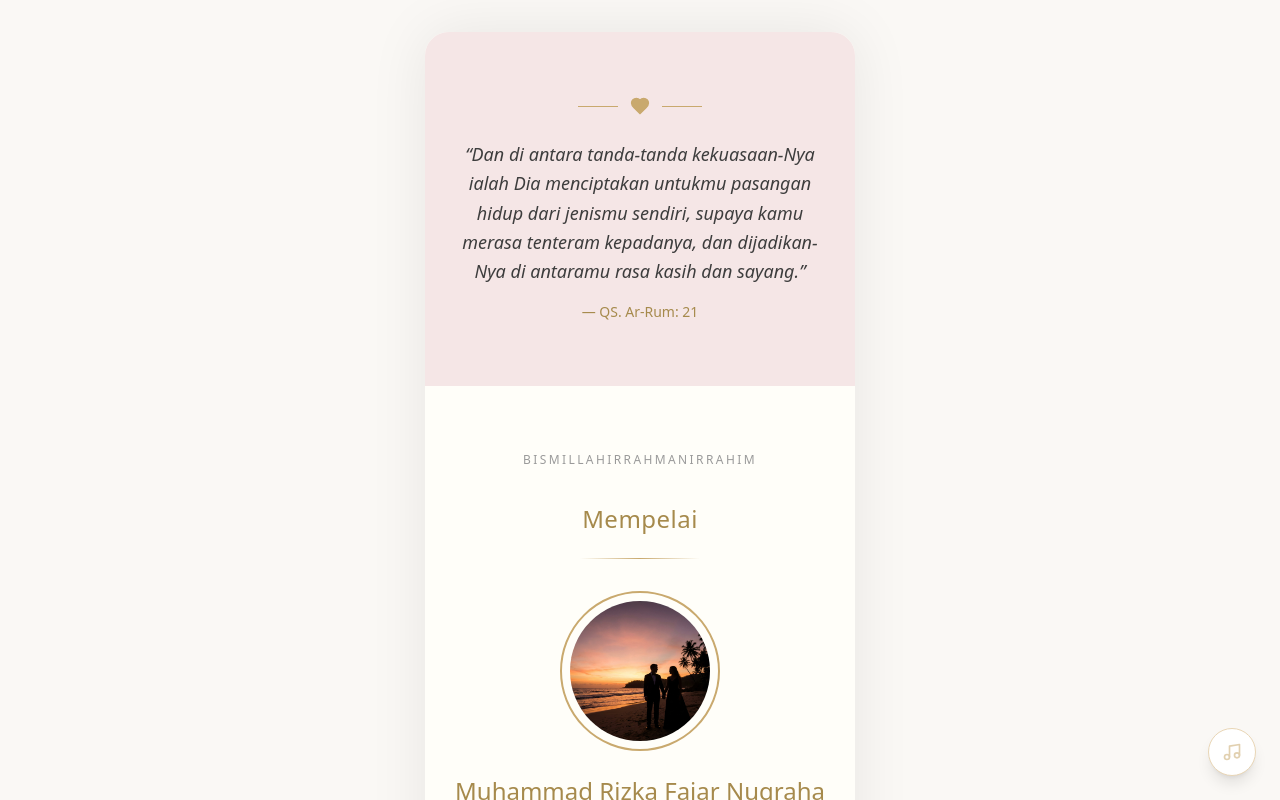
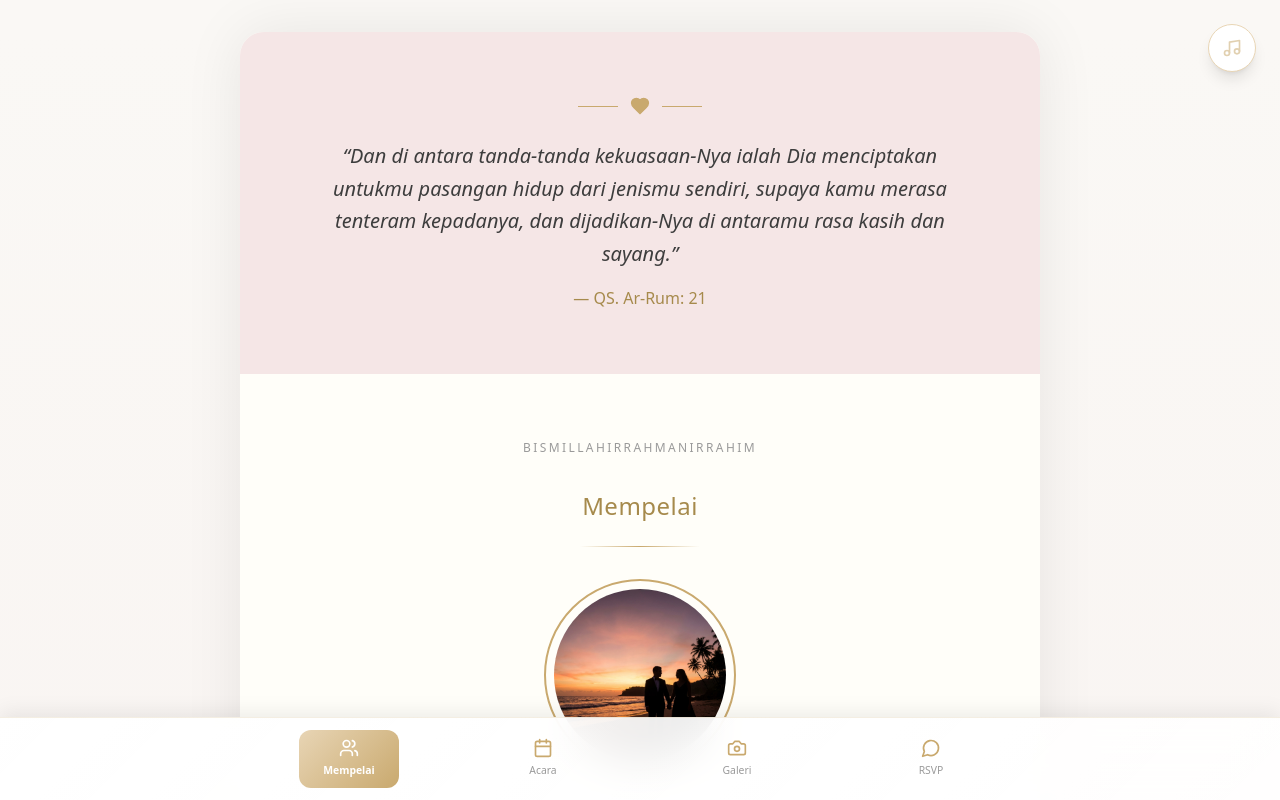
Before and after one commit to nunutech40/nikahin-app, a Next.js app: page /1 in a window 1280 px wide. Both pictures are taken after a click on the button "BUKA UNDANGAN". Shown: the top 800 px of the page. Built offline with nearby package versions, Linux system fonts and the light colour scheme; a web font is replaced by a local one.

Commit message:
refactor design undangan

```diff
--- a/src/app/[slug]/page.tsx
+++ b/src/app/[slug]/page.tsx
@@ -1,6 +1,6 @@
 "use client";
 
-import { useState } from "react";
+import { useState, useRef, useEffect } from "react";
 import Image from "next/image";
 import { motion, AnimatePresence } from "framer-motion";
 import {
@@ -15,6 +15,9 @@ import {
     Gift,
     Copy,
     Check,
+    Users,
+    Camera,
+    MessageCircle,
 } from "lucide-react";
 
 // =====================================================
@@ -81,9 +84,12 @@ function HeroSection({ onOpen }: { onOpen: () => void }) {
             initial={{ opacity: 0 }}
             animate={{ opacity: 1 }}
             className="relative min-h-screen flex flex-col items-center justify-center overflow-hidden"
+            style={{
+                background: "linear-gradient(to bottom, #faf8f5, #fffef9)",
+            }}
         >
-            {/* Background */}
-            <div className="absolute inset-0 z-0">
+            {/* Background Pattern */}
+            <div className="absolute inset-0 z-0 opacity-20">
                 <Image
                     src="/images/hero-bg.png"
                     alt="Wedding Background"
@@ -91,7 +97,6 @@ function HeroSection({ onOpen }: { onOpen: () => void }) {
                     className="object-cover"
                     priority
                 />
-                <div className="absolute inset-0 bg-gradient-to-b from-white/30 via-transparent to-white/50" />
             </div>
 
             {/* Content */}
@@ -109,7 +114,7 @@ function HeroSection({ onOpen }: { onOpen: () => void }) {
                     initial={{ opacity: 0, y: 30 }}
                     animate={{ opacity: 1, y: 0 }}
                     transition={{ delay: 0.5 }}
-                    className="font-serif text-5xl md:text-6xl text-[var(--color-primary-dark)] mb-2"
+                    className="font-serif text-5xl md:text-6xl lg:text-7xl text-[var(--color-primary-dark)] mb-2"
                 >
                     {MOCK_DATA.groom.name}
                 </motion.h1>
@@ -118,7 +123,7 @@ function HeroSection({ onOpen }: { onOpen: () => void }) {
                     initial={{ opacity: 0, scale: 0 }}
                     animate={{ opacity: 1, scale: 1 }}
                     transition={{ delay: 0.7 }}
-                    className="text-3xl text-[var(--color-primary)] my-3"
+                    className="text-3xl md:text-4xl text-[var(--color-primary)] my-3"
                 >
                     &
                 </motion.div>
@@ -127,7 +132,7 @@ function HeroSection({ onOpen }: { onOpen: () => void }) {
                     initial={{ opacity: 0, y: 30 }}
                     animate={{ opacity: 1, y: 0 }}
                     transition={{ delay: 0.9 }}
-                    className="font-serif text-5xl md:text-6xl text-[var(--color-primary-dark)] mb-8"
+                    className="font-serif text-5xl md:text-6xl lg:text-7xl text-[var(--color-primary-dark)] mb-8"
                 >
                     {MOCK_DATA.bride.name}
                 </motion.h1>
@@ -136,7 +141,7 @@ function HeroSection({ onOpen }: { onOpen: () => void }) {
                     initial={{ opacity: 0 }}
                     animate={{ opacity: 1 }}
                     transition={{ delay: 1.1 }}
-                    className="text-sm text-[var(--color-text-light)] mb-12"
+                    className="text-sm md:text-base text-[var(--color-text-light)] mb-12"
                 >
                     {MOCK_DATA.events[0].date}
                 </motion.p>
@@ -167,15 +172,15 @@ function QuoteSection() {
                 whileInView={{ opacity: 1, y: 0 }}
                 viewport={{ once: true }}
                 transition={{ duration: 0.6 }}
-                className="text-center max-w-sm mx-auto"
+                className="text-center max-w-2xl mx-auto"
             >
                 <div className="ornament-dot text-[var(--color-primary)]">
                     <Heart className="w-5 h-5 fill-current" />
                 </div>
-                <p className="font-serif text-lg italic text-[var(--color-text)] leading-relaxed mt-6 mb-4">
+                <p className="font-serif text-lg md:text-xl italic text-[var(--color-text)] leading-relaxed mt-6 mb-4">
                     &ldquo;{MOCK_DATA.quotes.verse}&rdquo;
                 </p>
-                <p className="text-sm text-[var(--color-primary-dark)] font-medium">
+                <p className="text-sm md:text-base text-[var(--color-primary-dark)] font-medium">
                     — {MOCK_DATA.quotes.source}
                 </p>
             </motion.div>
@@ -186,7 +191,7 @@ function QuoteSection() {
 // Couple Profile Section
 function CoupleSection() {
     return (
-        <section className="section">
+        <section id="couple" className="section scroll-mt-20">
             <motion.div
                 initial={{ opacity: 0 }}
                 whileInView={{ opacity: 1 }}
@@ -197,7 +202,7 @@ function CoupleSection() {
                 <div className="ornament" />
             </motion.div>
 
-            <div className="space-y-12 mt-8">
+            <div className="space-y-12 mt-8 max-w-xl mx-auto">
                 {/* Groom */}
                 <motion.div
                     initial={{ opacity: 0, x: -30 }}
@@ -206,7 +211,7 @@ function CoupleSection() {
                     transition={{ duration: 0.6 }}
                     className="text-center"
                 >
-                    <div className="relative w-40 h-40 mx-auto mb-6">
+                    <div className="relative w-40 h-40 md:w-48 md:h-48 mx-auto mb-6">
                         <div className="absolute inset-0 rounded-full border-2 border-[var(--color-primary)] p-2">
                             <div className="relative w-full h-full rounded-full overflow-hidden">
                                 <Image
@@ -218,13 +223,13 @@ function CoupleSection() {
                             </div>
                         </div>
                     </div>
-                    <h3 className="font-serif text-2xl text-[var(--color-primary-dark)] mb-2">
+                    <h3 className="font-serif text-2xl md:text-3xl text-[var(--color-primary-dark)] mb-2">
                         {MOCK_DATA.groom.fullName}
                     </h3>
-                    <p className="text-sm text-[var(--color-text-light)]">
+                    <p className="text-sm md:text-base text-[var(--color-text-light)]">
                         Putra dari
                     </p>
-                    <p className="text-sm text-[var(--color-text)]">
+                    <p className="text-sm md:text-base text-[var(--color-text)]">
                         {MOCK_DATA.groom.parentName}
                     </p>
                 </motion.div>
@@ -249,7 +254,7 @@ function CoupleSection() {
                     transition={{ duration: 0.6 }}
                     className="text-center"
                 >
-                    <div className="relative w-40 h-40 mx-auto mb-6">
+                    <div className="relative w-40 h-40 md:w-48 md:h-48 mx-auto mb-6">
                         <div className="absolute inset-0 rounded-full border-2 border-[var(--color-primary)] p-2">
                             <div className="relative w-full h-full rounded-full overflow-hidden">
                                 <Image
@@ -261,13 +266,13 @@ function CoupleSection() {
                             </div>
                         </div>
                     </div>
-                    <h3 className="font-serif text-2xl text-[var(--color-primary-dark)] mb-2">
+                    <h3 className="font-serif text-2xl md:text-3xl text-[var(--color-primary-dark)] mb-2">
                         {MOCK_DATA.bride.fullName}
                     </h3>
-                    <p className="text-sm text-[var(--color-text-light)]">
+                    <p className="text-sm md:text-base text-[var(--color-text-light)]">
                         Putri dari
                     </p>
-                    <p className="text-sm text-[var(--color-text)]">
+                    <p className="text-sm md:text-base text-[var(--color-text)]">
                         {MOCK_DATA.bride.parentName}
                     </p>
                 </motion.div>
@@ -279,7 +284,7 @@ function CoupleSection() {
 // Event Details Section
 function EventSection() {
     return (
-        <section className="section bg-gradient-to-b from-white to-[var(--color-cream)]">
+        <section id="event" className="section bg-gradient-to-b from-white to-[var(--color-cream)] scroll-mt-20">
             <motion.div
                 initial={{ opacity: 0 }}
                 whileInView={{ opacity: 1 }}
@@ -290,7 +295,7 @@ function EventSection() {
                 <div className="ornament" />
             </motion.div>
 
-            <div className="space-y-6 mt-8">
+            <div className="space-y-6 mt-8 max-w-xl mx-auto">
                 {MOCK_DATA.events.map((event, index) => (
                     <motion.div
                         key={index}
@@ -300,24 +305,24 @@ function EventSection() {
                         transition={{ delay: index * 0.2 }}
                         className="glass rounded-2xl p-6 shadow-lg"
                     >
-                        <h3 className="font-serif text-xl text-[var(--color-primary-dark)] text-center mb-4">
+                        <h3 className="font-serif text-xl md:text-2xl text-[var(--color-primary-dark)] text-center mb-4">
                             {event.name}
                         </h3>
 
                         <div className="space-y-3">
                             <div className="flex items-center gap-3 text-[var(--color-text)]">
                                 <Calendar className="w-5 h-5 text-[var(--color-primary)]" />
-                                <span className="text-sm">{event.date}</span>
+                                <span className="text-sm md:text-base">{event.date}</span>
                             </div>
                             <div className="flex items-center gap-3 text-[var(--color-text)]">
                                 <Clock className="w-5 h-5 text-[var(--color-primary)]" />
-                                <span className="text-sm">{event.time}</span>
+                                <span className="text-sm md:text-base">{event.time}</span>
                             </div>
                             <div className="flex items-start gap-3 text-[var(--color-text)]">
                                 <MapPin className="w-5 h-5 text-[var(--color-primary)] flex-shrink-0 mt-0.5" />
                                 <div>
-                                    <p className="text-sm font-medium">{event.location}</p>
-                                    <p className="text-xs text-[var(--color-text-light)]">
+                                    <p className="text-sm md:text-base font-medium">{event.location}</p>
+                                    <p className="text-xs md:text-sm text-[var(--color-text-light)]">
                                         {event.address}
                                     </p>
                                 </div>
@@ -328,7 +333,7 @@ function EventSection() {
                             href={event.mapsLink}
                             target="_blank"
                             rel="noopener noreferrer"
-                            className="mt-5 w-full flex items-center justify-center gap-2 py-3 rounded-xl border border-[var(--color-primary)] text-[var(--color-primary)] text-sm font-medium hover:bg-[var(--color-primary)] hover:text-white transition-all"
+                            className="mt-5 w-full flex items-center justify-center gap-2 py-3 rounded-xl border border-[var(--color-primary)] text-[var(--color-primary)] text-sm md:text-base font-medium hover:bg-[var(--color-primary)] hover:text-white transition-all"
                         >
                             <MapPin className="w-4 h-4" />
                             Lihat Lokasi
@@ -343,7 +348,7 @@ function EventSection() {
 // Gallery Section
 function GallerySection() {
     return (
-        <section className="section">
+        <section id="gallery" className="section scroll-mt-20">
             <motion.div
                 initial={{ opacity: 0 }}
                 whileInView={{ opacity: 1 }}
@@ -354,7 +359,7 @@ function GallerySection() {
                 <div className="ornament" />
             </motion.div>
 
-            <div className="grid grid-cols-2 gap-3 mt-8">
+            <div className="grid grid-cols-2 gap-3 md:gap-4 mt-8 max-w-2xl mx-auto">
                 {MOCK_DATA.gallery.map((photo, index) => (
                     <motion.div
                         key={index}
@@ -404,27 +409,27 @@ function GiftSection() {
                 initial={{ opacity: 0, y: 30 }}
                 whileInView={{ opacity: 1, y: 0 }}
                 viewport={{ once: true }}
-                className="mt-8"
+                className="mt-8 max-w-xl mx-auto"
             >
-                <p className="text-center text-sm text-[var(--color-text-light)] mb-6">
+                <p className="text-center text-sm md:text-base text-[var(--color-text-light)] mb-6">
                     Tanpa mengurangi rasa hormat, bagi yang ingin memberikan tanda kasih
                     dapat melalui:
                 </p>
 
                 <div className="glass rounded-2xl p-6 shadow-lg text-center">
                     <Gift className="w-12 h-12 text-[var(--color-primary)] mx-auto mb-4" />
-                    <p className="text-sm text-[var(--color-text-light)] mb-1">
+                    <p className="text-sm md:text-base text-[var(--color-text-light)] mb-1">
                         {MOCK_DATA.giftInfo.bankName}
                     </p>
-                    <p className="font-mono text-xl font-semibold text-[var(--color-text)] mb-1">
+                    <p className="font-mono text-xl md:text-2xl font-semibold text-[var(--color-text)] mb-1">
                         {MOCK_DATA.giftInfo.accountNumber}
                     </p>
-                    <p className="text-sm text-[var(--color-text-light)] mb-4">
+                    <p className="text-sm md:text-base text-[var(--color-text-light)] mb-4">
                         a.n. {MOCK_DATA.giftInfo.accountHolder}
                     </p>
                     <button
                         onClick={handleCopy}
-                        className="flex items-center gap-2 mx-auto px-4 py-2 rounded-full bg-white border border-[var(--color-primary-light)] text-sm text-[var(--color-text)] hover:bg-[var(--color-primary-light)] transition-all"
+                        className="flex items-center gap-2 mx-auto px-4 py-2 rounded-full bg-white border border-[var(--color-primary-light)] text-sm md:text-base text-[var(--color-text)] hover:bg-[var(--color-primary-light)] transition-all"
                     >
                         {copied ? (
                             <>
@@ -460,7 +465,7 @@ function RSVPSection() {
     };
 
     return (
-        <section className="section">
+        <section id="rsvp" className="section scroll-mt-20">
             <motion.div
                 initial={{ opacity: 0 }}
                 whileInView={{ opacity: 1 }}
@@ -476,7 +481,7 @@ function RSVPSection() {
                 whileInView={{ opacity: 1, y: 0 }}
                 viewport={{ once: true }}
                 onSubmit={handleSubmit}
-                className="mt-8 space-y-4"
+                className="mt-8 space-y-4 max-w-xl mx-auto"
             >
                 <div>
                     <input
@@ -538,14 +543,14 @@ function FooterSection() {
                 whileInView={{ opacity: 1 }}
                 viewport={{ once: true }}
             >
-                <p className="text-sm opacity-80 mb-4">
+                <p className="text-sm md:text-base opacity-80 mb-4">
                     Merupakan suatu kehormatan dan kebahagiaan bagi kami
                     <br />
                     apabila Bapak/Ibu/Saudara/i berkenan hadir
                     <br />
                     untuk memberikan doa restu.
                 </p>
-                <h3 className="font-serif text-2xl mb-2">
+                <h3 className="font-serif text-2xl md:text-3xl mb-2">
                     {MOCK_DATA.groom.name} & {MOCK_DATA.bride.name}
                 </h3>
                 <p className="text-xs opacity-60 mt-8">
@@ -554,6 +559,50 @@ function FooterSection() {
                 </p>
             </motion.div>
         </footer>
+    );
+}
+
+// Bottom Navigation
+function BottomNavigation({ activeSection }: { activeSection: string }) {
+    const scrollToSection = (sectionId: string) => {
+        const element = document.getElementById(sectionId);
+        if (element) {
+            const offset = 80; // Account for fixed nav height
+            const elementPosition = element.getBoundingClientRect().top;
+            const offsetPosition = elementPosition + window.pageYOffset - offset;
+
+            window.scrollTo({
+                top: offsetPosition,
+                behavior: "smooth",
+            });
+        }
+    };
+
+    const navItems = [
+        { id: "couple", label: "Mempelai", icon: Users },
+        { id: "event", label: "Acara", icon: Calendar },
+        { id: "gallery", label: "Galeri", icon: Camera },
+        { id: "rsvp", label: "RSVP", icon: MessageCircle },
+    ];
+
+    return (
+        <nav className="bottom-nav">
+            <div className="bottom-nav-container">
+                {navItems.map((item) => {
+                    const Icon = item.icon;
+                    return (
+                        <button
+                            key={item.id}
+                            onClick={() => scrollToSection(item.id)}
+                            className={`nav-item ${activeSection === item.id ? "active" : ""}`}
+                        >
+                            <Icon className="nav-icon" />
+                            <span className="nav-label">{item.label}</span>
+                        </button>
+                    );
+                })}
+            </div>
+        </nav>
     );
 }
 
@@ -571,7 +620,7 @@ function MusicToggle({
             animate={{ scale: 1 }}
             transition={{ delay: 1.5 }}
             onClick={onToggle}
-            className="fixed bottom-6 right-6 z-50 w-12 h-12 rounded-full bg-white shadow-lg flex items-center justify-center border border-[var(--color-primary-light)] hover:bg-[var(--color-primary-light)] transition-all"
+            className="fixed top-6 right-6 z-50 w-12 h-12 rounded-full bg-white shadow-lg flex items-center justify-center border border-[var(--color-primary-light)] hover:bg-[var(--color-primary-light)] transition-all"
         >
             {isPlaying ? (
                 <Music className="w-5 h-5 text-[var(--color-primary)] animate-pulse" />
@@ -589,6 +638,7 @@ function MusicToggle({
 export default function InvitationPage() {
     const [isOpen, setIsOpen] = useState(false);
     const [isMusicPlaying, setIsMusicPlaying] = useState(false);
+    const [activeSection, setActiveSection] = useState("couple");
 
     const handleOpen = () => {
         setIsOpen(true);
@@ -601,8 +651,35 @@ export default function InvitationPage() {
         // TODO: Toggle audio playback
     };
 
+    // Track active section on scroll
+    useEffect(() => {
+        if (typeof window === "undefined") return;
+
+        const handleScroll = () => {
+            const sections = ["couple", "event", "gallery", "rsvp"];
+            const scrollPosition = window.scrollY + 200;
+
+            for (const sectionId of sections) {
+                const element = document.getElementById(sectionId);
+                if (element) {
+                    const { offsetTop, offsetHeight } = element;
+                    if (
+                        scrollPosition >= offsetTop &&
+                        scrollPosition < offsetTop + offsetHeight
+                    ) {
+                        setActiveSection(sectionId);
+                        break;
+                    }
+                }
+            }
+        };
+
+        window.addEventListener("scroll", handleScroll);
+        return () => window.removeEventListener("scroll", handleScroll);
+    }, []);
+
     return (
-        <div className="min-h-screen bg-[var(--color-cream)]">
+        <div className="min-h-screen" style={{ background: "linear-gradient(to bottom, #faf8f5, #f5e6e6)" }}>
             <div className="invitation-container">
                 <AnimatePresence mode="wait">
                     {!isOpen ? (
@@ -613,6 +690,7 @@ export default function InvitationPage() {
                             initial={{ opacity: 0 }}
                             animate={{ opacity: 1 }}
                             transition={{ duration: 0.5 }}
+                            className="content-with-nav"
                         >
                             <QuoteSection />
                             <CoupleSection />
@@ -627,7 +705,10 @@ export default function InvitationPage() {
             </div>
 
             {isOpen && (
-                <MusicToggle isPlaying={isMusicPlaying} onToggle={toggleMusic} />
+                <>
+                    <MusicToggle isPlaying={isMusicPlaying} onToggle={toggleMusic} />
+                    <BottomNavigation activeSection={activeSection} />
+                </>
             )}
         </div>
     );
--- a/src/app/globals.css
+++ b/src/app/globals.css
@@ -40,7 +40,8 @@
   --font-serif: var(--font-heading);
 }
 
-/* ===== Base Styles ===== */
+/* ===== Base Styles & Custom Components ===== */
+@layer base {
   html {
     scroll-behavior: smooth;
   }
@@ -53,28 +54,52 @@ body {
   }
 
   /* ===== Typography ===== */
-h1, h2, h3, h4, h5, h6 {
+  h1,
+  h2,
+  h3,
+  h4,
+  h5,
+  h6 {
     font-family: var(--font-heading);
     font-weight: 500;
     line-height: 1.3;
   }
 
-/* ===== Mobile Container ===== */
+  /* ===== Responsive Container ===== */
   .invitation-container {
     width: 100%;
-  max-width: var(--container-max-width);
     margin: 0 auto;
     background: var(--color-ivory);
     min-height: 100vh;
+    position: relative;
+  }
+
+  /* Mobile: Full width */
+  @media (max-width: 767px) {
+    .invitation-container {
+      max-width: 100%;
+    }
+  }
+
+  /* Tablet: 600px max-width */
+  @media (min-width: 768px) and (max-width: 1023px) {
+    .invitation-container {
+      max-width: 600px;
+      border-radius: 24px;
+      margin: 2rem auto;
+      overflow: hidden;
       box-shadow: 0 0 60px rgba(0, 0, 0, 0.08);
     }
+  }
 
-@media (min-width: 768px) {
+  /* Desktop: 800px max-width */
+  @media (min-width: 1024px) {
     .invitation-container {
+      max-width: 800px;
       border-radius: 24px;
-    min-height: auto;
       margin: 2rem auto;
       overflow: hidden;
+      box-shadow: 0 0 60px rgba(0, 0, 0, 0.08);
     }
   }
 
@@ -108,12 +133,10 @@ h1, h2, h3, h4, h5, h6 {
   .ornament {
     width: 120px;
     height: 1px;
-  background: linear-gradient(
-    90deg,
+    background: linear-gradient(90deg,
         transparent,
         var(--color-primary),
-    transparent
-  );
+        transparent);
     margin: 1.5rem auto;
   }
 
@@ -134,11 +157,9 @@ h1, h2, h3, h4, h5, h6 {
 
   /* ===== Glass Effect ===== */
   .glass {
-  background: linear-gradient(
-    135deg,
+    background: linear-gradient(135deg,
         rgba(255, 255, 255, 0.9),
-    rgba(255, 255, 255, 0.7)
-  );
+        rgba(255, 255, 255, 0.7));
     backdrop-filter: blur(10px);
     border: 1px solid rgba(255, 255, 255, 0.5);
   }
@@ -181,12 +202,93 @@ h1, h2, h3, h4, h5, h6 {
     box-shadow: 0 0 0 3px rgba(201, 169, 110, 0.15);
   }
 
+  /* ===== Bottom Navigation ===== */
+  .bottom-nav {
+    position: fixed;
+    bottom: 0;
+    left: 0;
+    right: 0;
+    z-index: 100;
+    background: linear-gradient(135deg,
+        rgba(255, 255, 255, 0.95),
+        rgba(255, 255, 255, 0.9));
+    backdrop-filter: blur(20px);
+    border-top: 1px solid rgba(201, 169, 110, 0.2);
+    padding: 0.75rem 0 calc(0.75rem + env(safe-area-inset-bottom));
+    box-shadow: 0 -4px 20px rgba(0, 0, 0, 0.08);
+  }
+
+  .bottom-nav-container {
+    max-width: 800px;
+    margin: 0 auto;
+    display: flex;
+    justify-content: space-around;
+    align-items: center;
+    gap: 0.5rem;
+    padding: 0 1rem;
+  }
+
+  .nav-item {
+    display: flex;
+    flex-direction: column;
+    align-items: center;
+    gap: 0.25rem;
+    padding: 0.5rem 0.75rem;
+    border-radius: 12px;
+    transition: all 0.3s ease;
+    cursor: pointer;
+    flex: 1;
+    max-width: 100px;
+    text-decoration: none;
+  }
+
+  .nav-item:hover {
+    background: rgba(201, 169, 110, 0.1);
+  }
+
+  .nav-item.active {
+    background: linear-gradient(135deg, var(--color-primary-light), var(--color-primary));
+  }
+
+  .nav-item .nav-icon {
+    width: 20px;
+    height: 20px;
+    transition: all 0.3s ease;
+  }
+
+  .nav-item .nav-label {
+    font-size: 0.65rem;
+    font-weight: 500;
+    text-align: center;
+    transition: all 0.3s ease;
+    color: var(--color-text-muted);
+  }
+
+  .nav-item.active .nav-icon {
+    color: white;
+  }
+
+  .nav-item.active .nav-label {
+    color: white;
+    font-weight: 600;
+  }
+
+  .nav-item:not(.active) .nav-icon {
+    color: var(--color-primary);
+  }
+
+  /* Add padding to content to prevent overlap with bottom nav */
+  .content-with-nav {
+    padding-bottom: calc(5rem + env(safe-area-inset-bottom));
+  }
+
   /* ===== Animation Classes ===== */
   @keyframes fadeInUp {
     from {
       opacity: 0;
       transform: translateY(30px);
     }
+
     to {
       opacity: 1;
       transform: translateY(0);
@@ -194,9 +296,12 @@ h1, h2, h3, h4, h5, h6 {
   }
 
   @keyframes pulse {
-  0%, 100% {
+
+    0%,
+    100% {
       transform: scale(1);
     }
+
     50% {
       transform: scale(1.05);
     }
@@ -209,3 +314,4 @@ h1, h2, h3, h4, h5, h6 {
   .animate-pulse-soft {
     animation: pulse 2s ease-in-out infinite;
   }
+}
```
Lines whose indentation alone changed are shown as unchanged.
